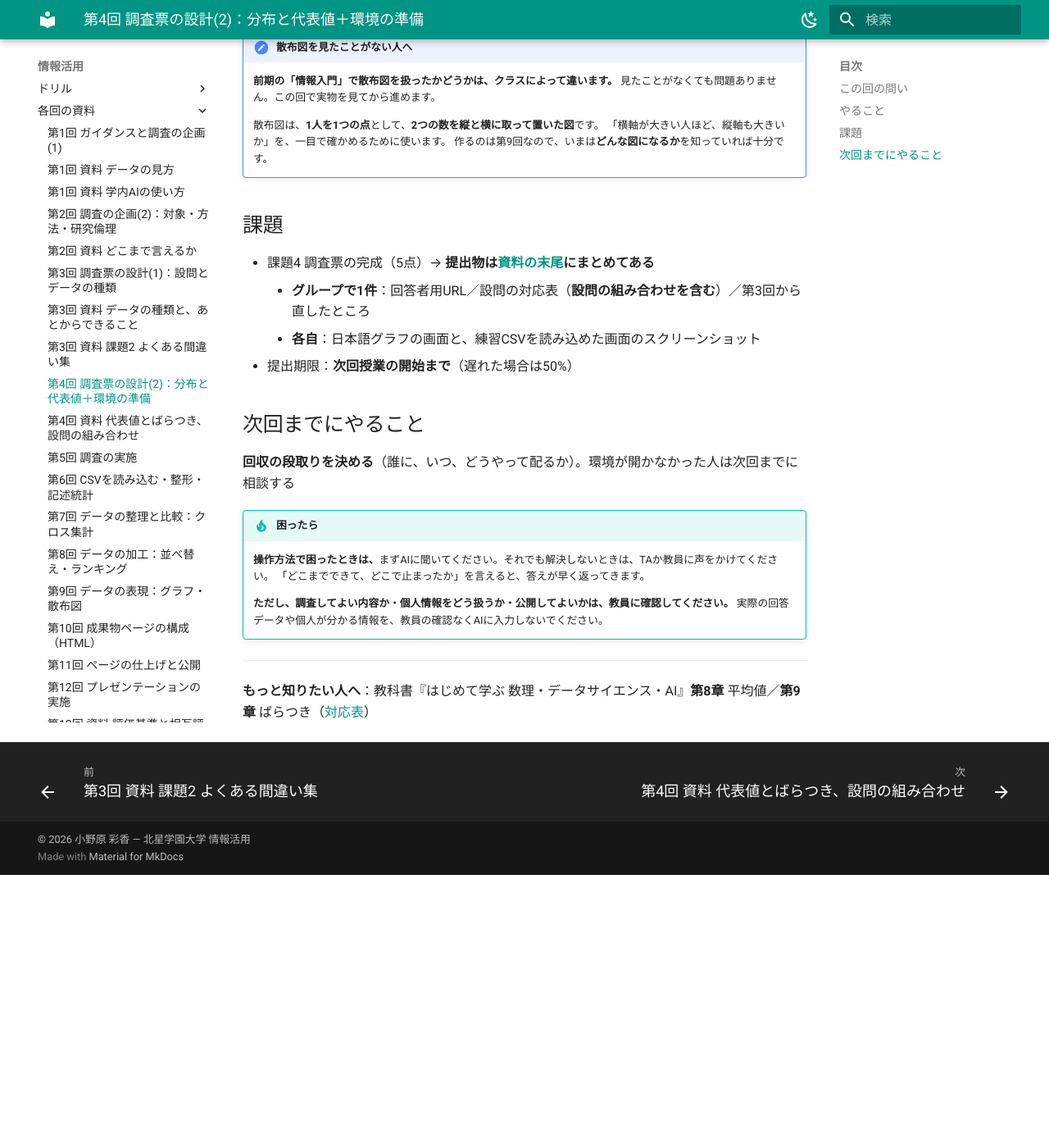
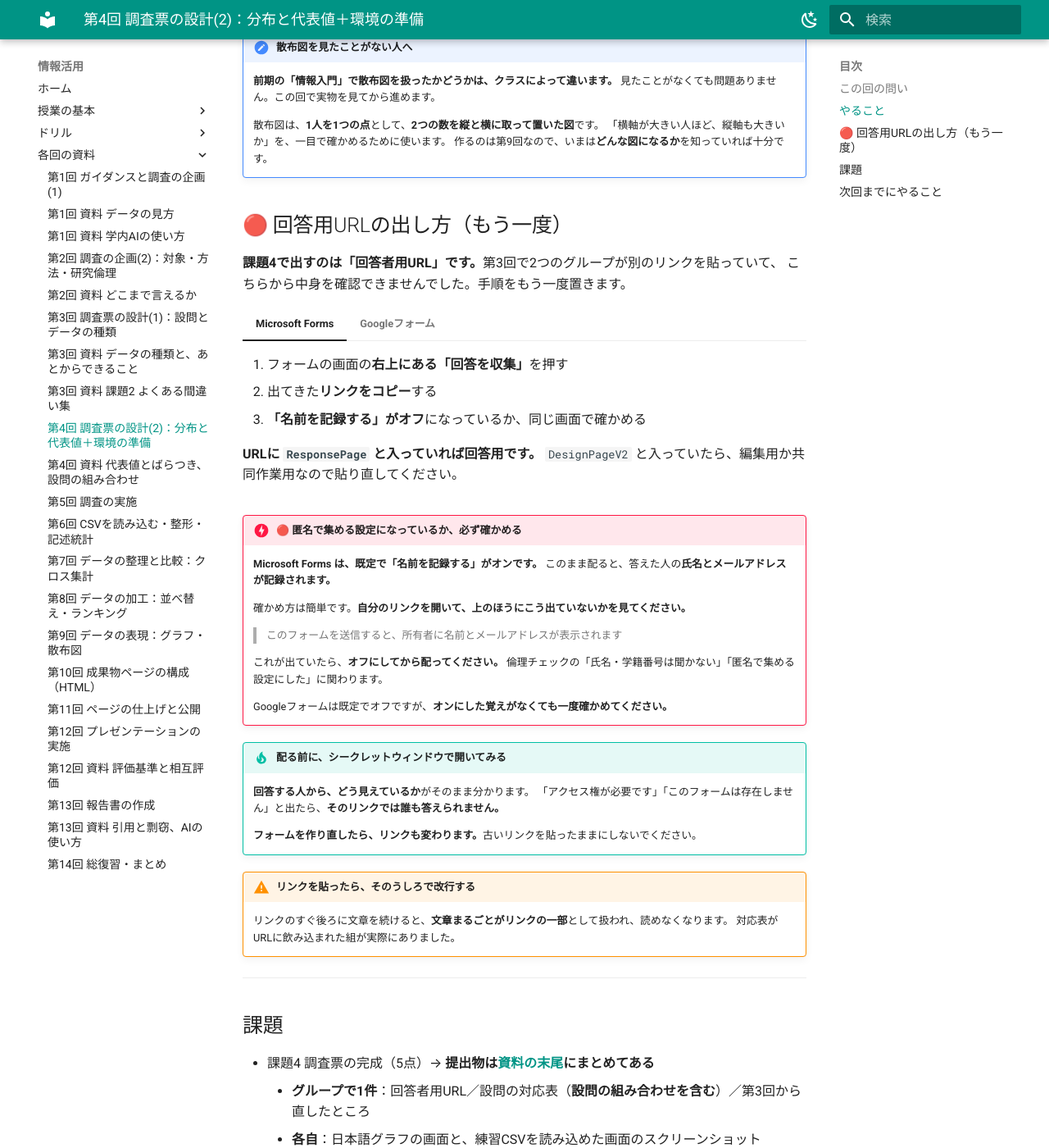
Before and after one commit to aonoa68/joho-katsuyo, an MkDocs documentation site: the page built from docs/week04.md, in a window 1280 px wide and 1400 px high, scrolled down 1083 px. Shown: the whole window at 82% size. Built offline with MkDocs 1.6.1 and Material for MkDocs 9.7.7, drawn with Linux system fonts in a browser that asks for light colours; before the commit the page ends 2150 px from its top, so only the background shows below that.

Commit message:
第4回資料：回答用URLの出し方を再掲し、匿名設定の確認を足した
課題3の提出を点検した結果（10/15）。
- 2組が編集用リンクを貼っていて中身を確認できなかった → 手順を再掲
- 1組は回答用に貼り替えたが、その先のフォームが「存在しません」になっていた
  → フォームを作り直すとリンクも変わることを明記
- 1組は Microsoft Forms の「名前を記録する」がオンのままで、
  開くと「所有者に名前とメールアドレスが表示されます」と出た
  → 既定がオンであること、自分のリンクを開いて確かめる方法を danger ブロックで追加
- 1組は対応表がURLに飲み込まれたまま → 改行の注意を再掲

手順は Microsoft / Google をタブで並記した。実例は匿名化してある。

Co-Authored-By: Claude Opus 5 (1M context) <noreply@anthropic.com>
Claude-Session: https://claude.ai/code/session_01491iACNdyWdrViehZyTRv6

```diff
--- a/docs/week04.md
+++ b/docs/week04.md
@@ -39,6 +39,51 @@
     「横軸が大きい人ほど、縦軸も大きいか」を、一目で確かめるために使います。
     作るのは第9回なので、いまは**どんな図になるか**を知っていれば十分です。
 
+## 🔴 回答用URLの出し方（もう一度）
+
+**課題4で出すのは「回答者用URL」です。**第3回で2つのグループが別のリンクを貼っていて、
+こちらから中身を確認できませんでした。手順をもう一度置きます。
+
+=== "Microsoft Forms"
+
+    1. フォームの画面の**右上にある「回答を収集」**を押す
+    2. 出てきた**リンクをコピー**する
+    3. **「名前を記録する」がオフ**になっているか、同じ画面で確かめる
+
+    **URLに `ResponsePage` と入っていれば回答用です。**
+    `DesignPageV2` と入っていたら、編集用か共同作業用なので貼り直してください。
+
+=== "Googleフォーム"
+
+    1. 画面の**右上にある「送信」**を押す
+    2. **リンクのタブ（🔗）**を選び、URLをコピーする
+    3. 設定を開き、**「メールアドレスを収集する」がオフ**になっているか確かめる
+
+!!! danger "🔴 匿名で集める設定になっているか、必ず確かめる"
+    **Microsoft Forms は、既定で「名前を記録する」がオンです。**
+    このまま配ると、答えた人の**氏名とメールアドレスが記録されます。**
+
+    確かめ方は簡単です。**自分のリンクを開いて、上のほうにこう出ていないかを見てください。**
+
+    > このフォームを送信すると、所有者に名前とメールアドレスが表示されます
+
+    これが出ていたら、**オフにしてから配ってください。**
+    倫理チェックの「氏名・学籍番号は聞かない」「匿名で集める設定にした」に関わります。
+
+    Googleフォームは既定でオフですが、**オンにした覚えがなくても一度確かめてください。**
+
+!!! tip "配る前に、シークレットウィンドウで開いてみる"
+    **回答する人から、どう見えているか**がそのまま分かります。
+    「アクセス権が必要です」「このフォームは存在しません」と出たら、**そのリンクでは誰も答えられません。**
+
+    **フォームを作り直したら、リンクも変わります。**古いリンクを貼ったままにしないでください。
+
+!!! warning "リンクを貼ったら、そのうしろで改行する"
+    リンクのすぐ後ろに文章を続けると、**文章まるごとがリンクの一部**として扱われ、読めなくなります。
+    対応表がURLに飲み込まれた組が実際にありました。
+
+---
+
 ## 課題
 
 - 課題4 調査票の完成（5点）→ **提出物は[資料の末尾](week04-stats.md)にまとめてある**
```
